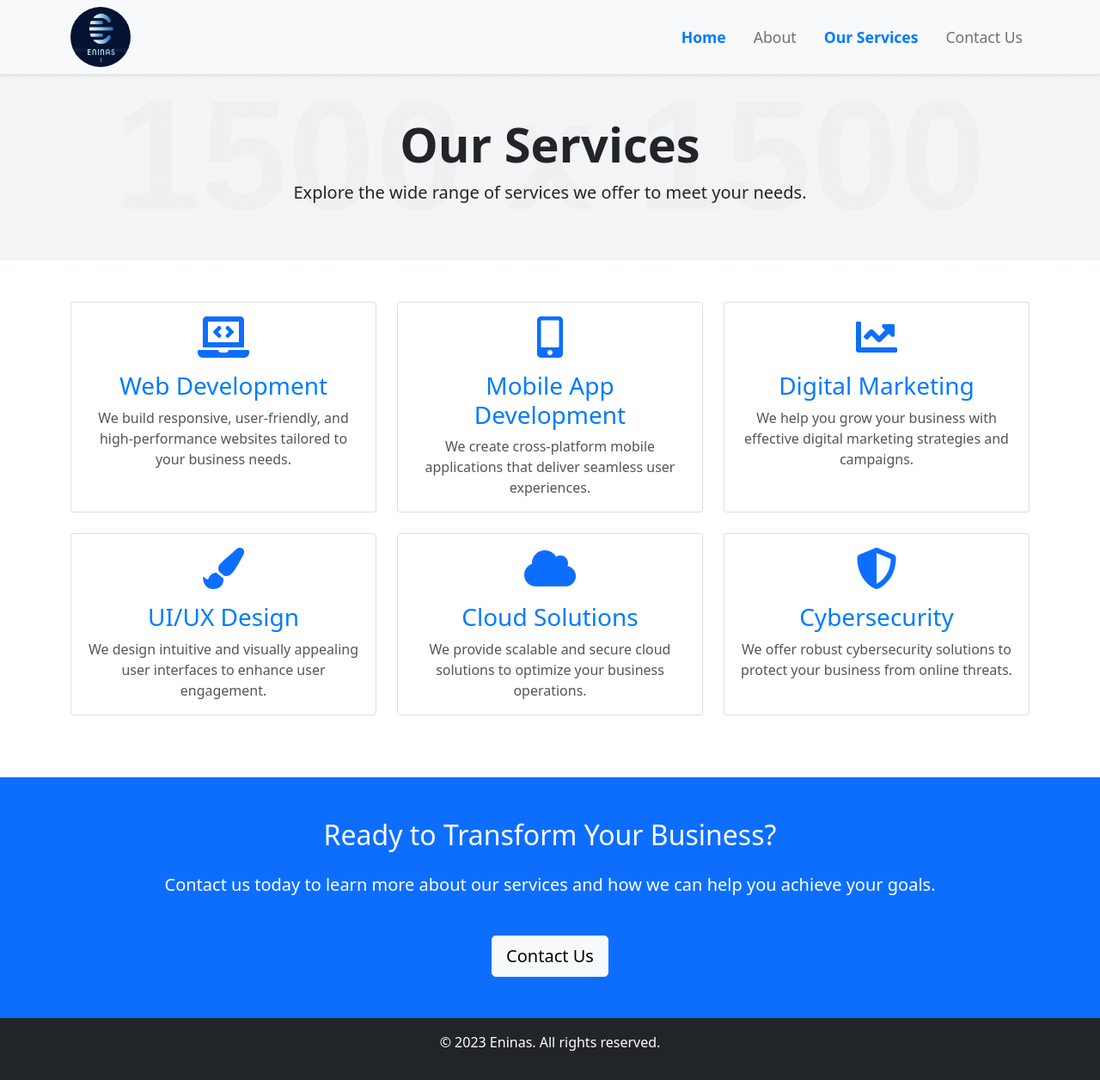
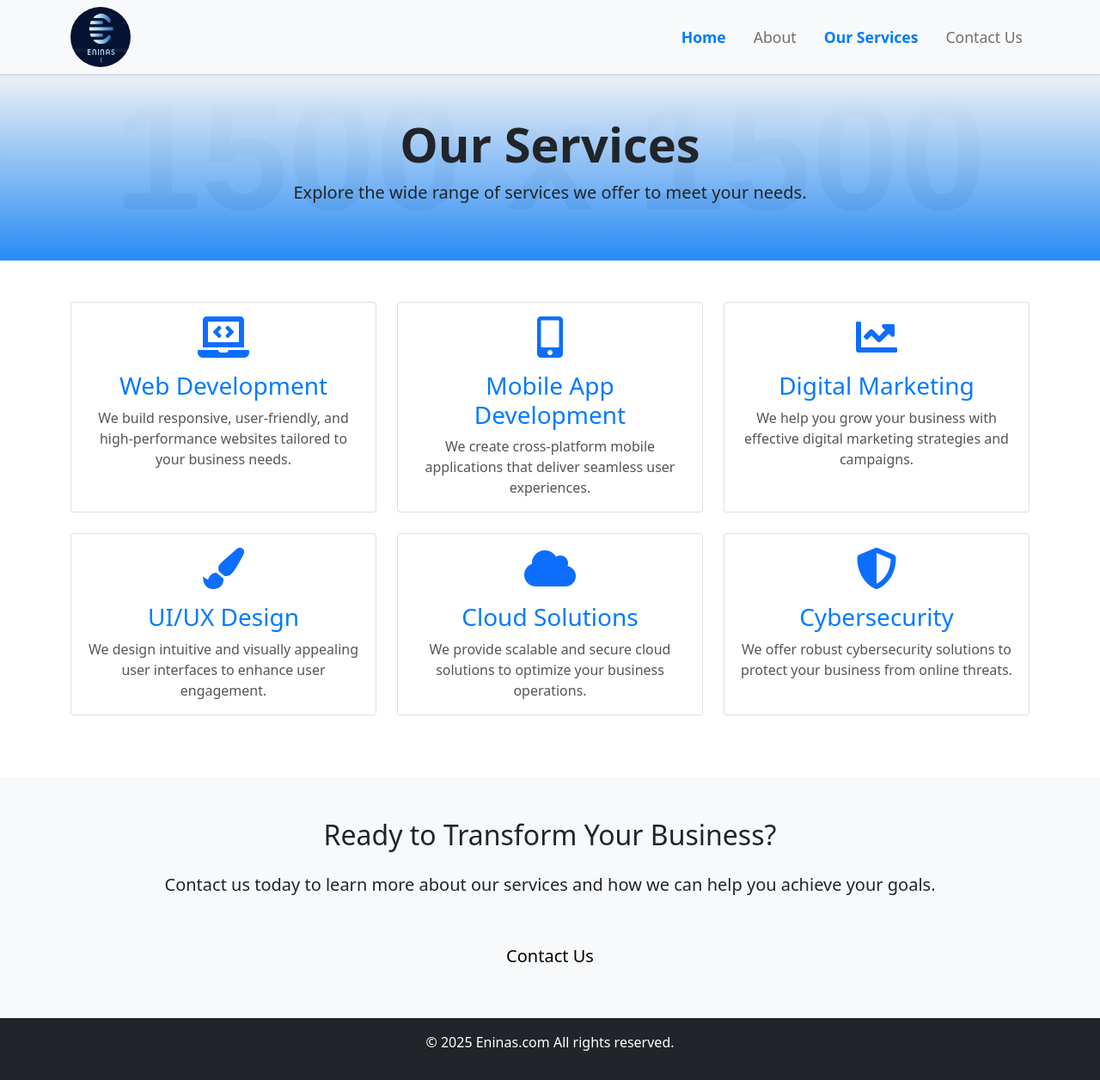
Before and after one commit to Mithu0229/EninasWebsite, an Angular app: page /our-services in a window 1280 px wide. Shown: the whole page at 86% size. Built offline with nearby package versions, Linux system fonts and the light colour scheme.

Commit message:
bg color set

```diff
--- a/src/app/about/about.component.css
+++ b/src/app/about/about.component.css
@@ -1,6 +1,7 @@
 /* About Header Section */
 .about-header {
-    background: linear-gradient(rgba(248, 249, 250, 0.9), rgba(248, 249, 250, 0.9)), url('https://via.placeholder.com/1500');
+  background: linear-gradient(rgba(237, 241, 245), rgba(0, 123, 255, 0.8)), url('https://via.placeholder.com/1500');
+    /* background: linear-gradient(rgba(248, 249, 250, 0.9), rgba(248, 249, 250, 0.9)), url('https://via.placeholder.com/1500'); */
     background-size: cover;
     background-position: center;
   }
--- a/src/app/contact-us/contact-us.component.css
+++ b/src/app/contact-us/contact-us.component.css
@@ -1,6 +1,7 @@
 /* Contact Header Section */
 .contact-header {
-    background: linear-gradient(rgba(248, 249, 250, 0.9), rgba(248, 249, 250, 0.9)), url('https://via.placeholder.com/1500');
+  background: linear-gradient(rgba(237, 241, 245), rgba(0, 123, 255, 0.8)), url('https://via.placeholder.com/1500');
+  /* background: linear-gradient(rgba(248, 249, 250, 0.9), rgba(248, 249, 250, 0.9)), url('https://via.placeholder.com/1500'); */
     background-size: cover;
     background-position: center;
   }
--- a/src/app/contact-us/contact-us.component.html
+++ b/src/app/contact-us/contact-us.component.html
@@ -42,15 +42,15 @@
               <ul class="list-unstyled">
                 <li class="mb-3">
                   <i class="fas fa-map-marker-alt fa-2x text-primary me-3"></i>
-                  <span>123 Main Street, City, Country</span>
+                  <span> J-block,Baridhara, Dhaka, Bangladesh</span>
                 </li>
                 <li class="mb-3">
                   <i class="fas fa-phone fa-2x text-primary me-3"></i>
-                  <span>+1 (123) 456-7890</span>
+                  <span>+8801817676673</span>
                 </li>
                 <li class="mb-3">
                   <i class="fas fa-envelope fa-2x text-primary me-3"></i>
-                  <span>infomywebsite.com</span>
+                  <span>eninas.com</span>
                 </li>
               </ul>
               <hr>
--- a/src/app/footer/footer.component.html
+++ b/src/app/footer/footer.component.html
@@ -1,3 +1,3 @@
 <footer class="bg-dark text-white text-center py-3">
-    <p>&copy; 2023 Eninas. All rights reserved.</p>
+    <p>&copy; 2025 Eninas.com All rights reserved.</p>
   </footer>
--- a/src/app/header/header.component.css
+++ b/src/app/header/header.component.css
@@ -1,4 +1,5 @@
 /* Navbar Styles */
+
 .navbar {
     box-shadow: 0 2px 4px rgba(0, 0, 0, 0.1);
   }
--- a/src/app/home/home.component.css
+++ b/src/app/home/home.component.css
@@ -1,6 +1,6 @@
 /* Hero Section */
 .hero-section {
-    background: linear-gradient(rgba(0, 123, 255, 0.8), rgba(0, 123, 255, 0.8)), url('https://via.placeholder.com/1500');
+    background: linear-gradient(rgba(237, 241, 245), rgba(0, 123, 255, 0.8)), url('https://via.placeholder.com/1500');
     background-size: cover;
     background-position: center;
   }
--- a/src/app/our-service/our-service.component.css
+++ b/src/app/our-service/our-service.component.css
@@ -1,6 +1,7 @@
 /* Services Header Section */
 .services-header {
-    background: linear-gradient(rgba(248, 249, 250, 0.9), rgba(248, 249, 250, 0.9)), url('https://via.placeholder.com/1500');
+    /* background: linear-gradient(rgba(248, 249, 250, 0.9), rgba(248, 249, 250, 0.9)), url('https://via.placeholder.com/1500'); */
+    background: linear-gradient(rgba(237, 241, 245), rgba(0, 123, 255, 0.8)), url('https://via.placeholder.com/1500');
     background-size: cover;
     background-position: center;
   }
@@ -28,7 +29,8 @@
 
   /* Call to Action Section */
   .cta-section {
-    background-color: #007bff;
+    /* background-color: #007bff; */
+    background-color: #f8f9fa;
   }
 
   .cta-section .btn {
--- a/src/app/our-service/our-service.component.html
+++ b/src/app/our-service/our-service.component.html
@@ -81,7 +81,7 @@
   </section>
 
   <!-- Call to Action Section -->
-  <section class="cta-section bg-primary text-white py-5">
+  <section class="cta-section bg-light  py-5">
     <div class="container text-center">
       <h2 class="mb-4">Ready to Transform Your Business?</h2>
       <p class="lead mb-4">Contact us today to learn more about our services and how we can help you achieve your goals.</p>
```
